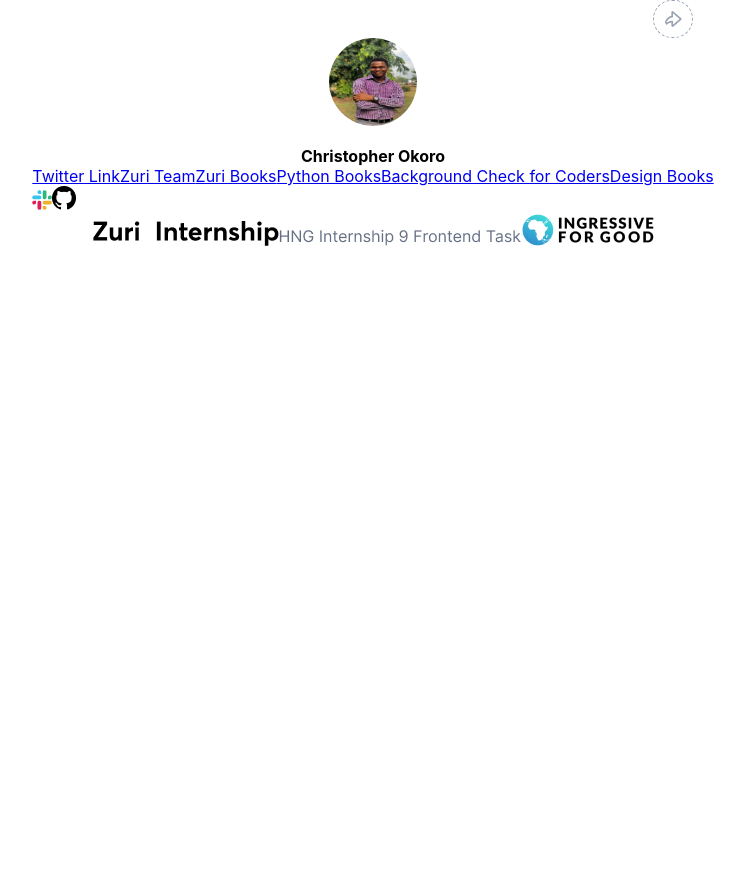
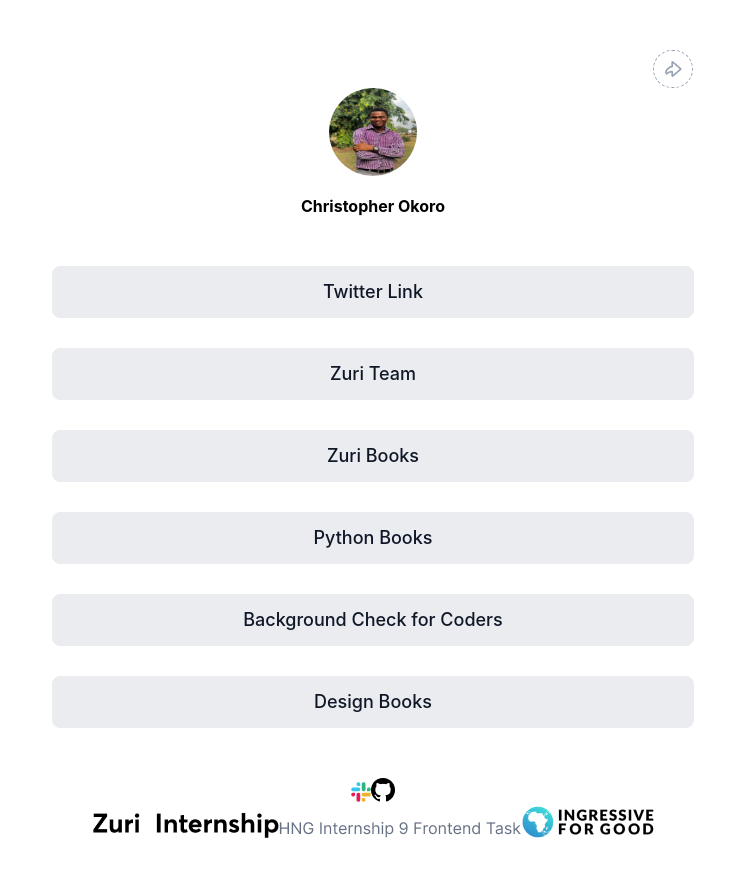
Before and after one commit to christofa/hn9-projects, a React (Create React App) app: page / in a window 1280 px wide. Shown: the top 876 px of the page, without its empty margins (267-1012 px from the left). Before the commit the page ends 800 px from the top, so only its background shows below. Built offline with nearby package versions, Linux system fonts and the light colour scheme.

Commit message:
adding more styling

```diff
--- a/src/App.css
+++ b/src/App.css
@@ -8,6 +8,7 @@
   flex-direction: column;
   justify-content: center;
   align-items: center;
+  margin: 50px auto;
 }
 
 .navigation-icons {
@@ -41,3 +42,29 @@
     height: 88px;
     border-radius: 50%;
 }
+
+.link-section {
+  display: flex;
+  flex-direction: column;
+  align-items: center;
+  justify-content: center;
+  gap: 30px;
+  margin: 50px auto;
+  width: 50%;
+}
+
+.link-section a{
+  text-decoration: none;
+  background-color: #eaecf0;
+  border: 1px solid #eaecf0;
+  border-radius: 8px;
+  width: 100%;
+  height: 50px;
+  text-align: center;
+  color: #101828;
+  font-family: "Inter";
+  font-style: normal;
+  font-weight: 500;
+  font-size: 18px;
+  line-height: 50px;
+}
--- a/src/App.js
+++ b/src/App.js
@@ -7,7 +7,6 @@
       <img alt="" src="./images/refresh-btn.jpg" className="refresh" />
       <img alt="" src="./images/icon-dot.jpg" className="dotted" />
       </div>
-      <div className="wrapper">
         <div className="heading">
           <img alt="" src="./images/myPic1.png" id="profile__img"/>
           <b>Christopher Okoro</b>
@@ -34,7 +33,7 @@
           <img alt="" src="./images/slack.png" />
           <img alt="" src="./images/github-icon.jpg" />
         </div>
-      </div>
+
       <div className="footer">
         <img alt="" src="./images/vector.jpg" />
         <img alt="" src="./images/Footer text.jpg" />
```
